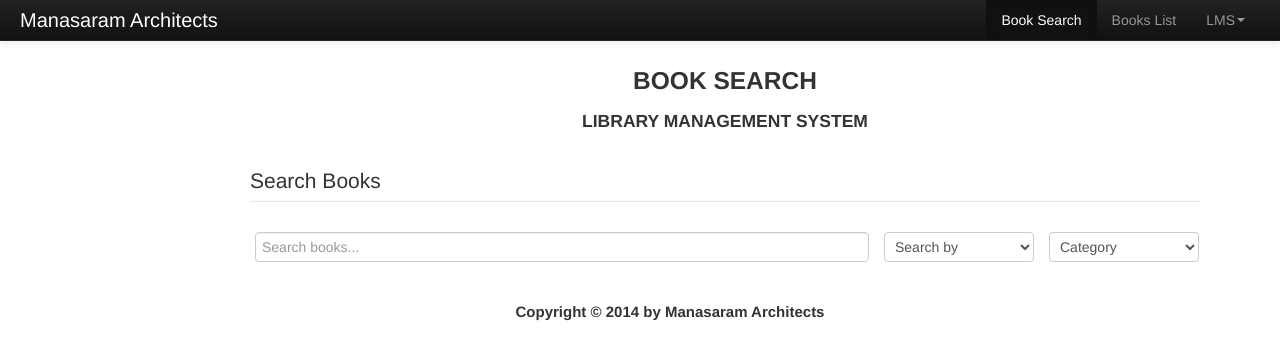
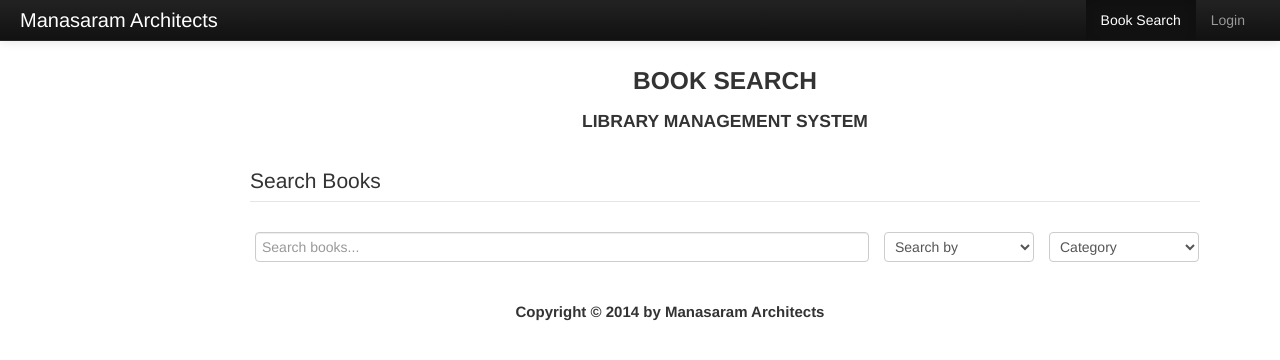
Before and after one commit to jagannath93/File-Management-System, a Django app: page /fms/public/book-search/ in a window 1280 px wide. Shown: the top 360 px of the page. Run offline with Django 3.2, Linux system fonts and the light colour scheme.

Commit message:
links corrected in public-search template

```diff
--- a/templates/fms/public-book-search.html
+++ b/templates/fms/public-book-search.html
@@ -162,16 +162,7 @@
       <a class="brand" href="http://www.manasaramarchitects.com">Manasaram Architects</a>
       <ul class="nav pull-right">
        <li class="active"><a href="/fms/book/search/">Book Search</a></li>
-       <li><a href="/fms/book-list/">Books List</a></li>
-       <li class="dropdown">
-        <a href="#" class="dropdown-toggle" data-toggle="dropdown">LMS<b class="caret"></b></a>
-        <ul class="dropdown-menu">
-          <li><a href="/fms/issue-books/">Book Issue Form</a></li>
-          <li><a href="/fms/submit-books/">Book Submit Form</a></li>
-          <li class="divider"></li>
-          <li><a href="/fms/list-all-book-issues/">Book Issue list</a></li>
-        </ul>
-       </li>
+       <li><a href="/">Login</a></li>
       </ul>
     </div>
   </div>
```
